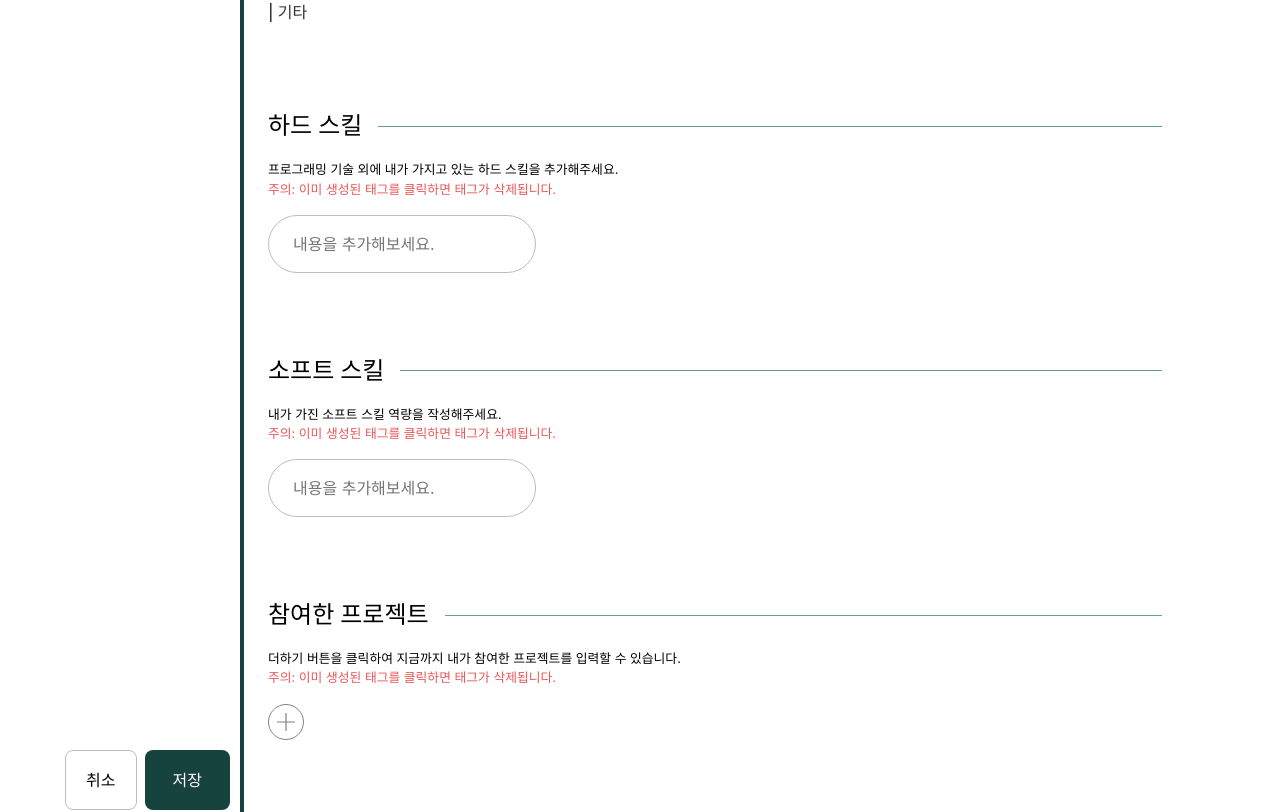
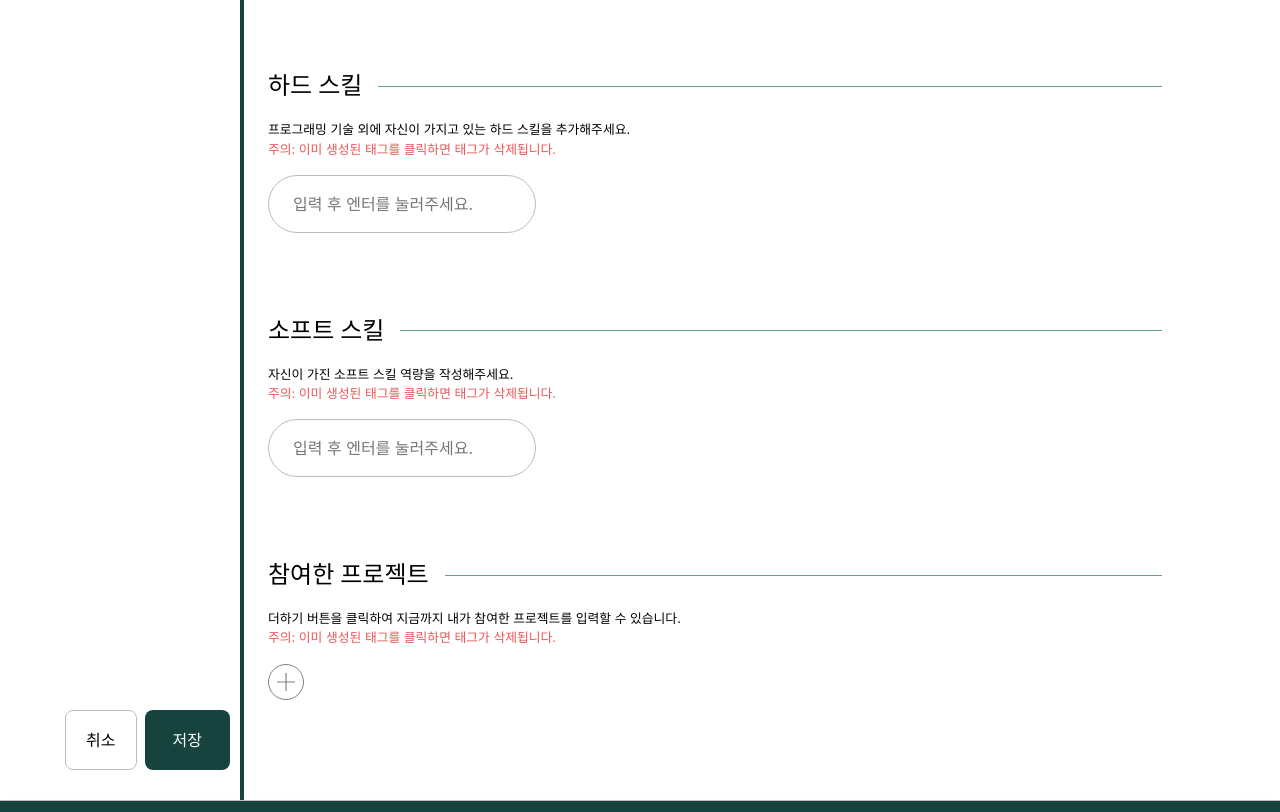
Before and after one commit to codestates-seb/seb45_main_024, a React (Vite) app in the folder client/: page /mypage/1/edit in a window 1280 px wide. Shown: the part 640-1452 px from the top of the page. Built offline with nearby package versions, Linux system fonts and the light colour scheme; a web font is replaced by a local one.

Commit message:
[fix] input guide added

```diff
--- a/client/src/components/mypage/input/CreateProfile.tsx
+++ b/client/src/components/mypage/input/CreateProfile.tsx
@@ -197,7 +197,7 @@ const CreateProfile: FC<Props> = ({ setProfileFormData }) => {
         <TitleLine title={ProfileCats.HARD} />
         <div className={classes.helpTextContainer}>
           <p className={classes.helpText}>
-            프로그래밍 기술 외에 내가 가지고 있는 하드 스킬을 추가해주세요.
+            프로그래밍 기술 외에 자신이 가지고 있는 하드 스킬을 추가해주세요.
           </p>
           <p className={`${classes.helpText} ${classes.warning}`}>{WARNING}</p>
         </div>
@@ -215,7 +215,7 @@ const CreateProfile: FC<Props> = ({ setProfileFormData }) => {
         <TitleLine title={ProfileCats.SOFT} />
         <div className={classes.helpTextContainer}>
           <p className={classes.helpText}>
-            내가 가진 소프트 스킬 역량을 작성해주세요.
+            자신이 가진 소프트 스킬 역량을 작성해주세요.
           </p>
           <p className={`${classes.helpText} ${classes.warning}`}>{WARNING}</p>
         </div>
--- a/client/src/components/mypage/input/HardInput.tsx
+++ b/client/src/components/mypage/input/HardInput.tsx
@@ -13,7 +13,7 @@ const HardInput: FC<HardInputProps> = ({ input, setInput }) => {
         value={input}
         onChange={e => setInput(e.target.value)}
         className={classes.hardInput}
-        placeholder="내용을 추가해보세요."
+        placeholder="입력 후 엔터를 눌러주세요."
       />
     </div>
   );
--- a/client/src/components/mypage/input/SoftInput.tsx
+++ b/client/src/components/mypage/input/SoftInput.tsx
@@ -13,7 +13,7 @@ const SoftInput: FC<SoftInputProps> = ({ input, setInput }) => {
         value={input}
         onChange={e => setInput(e.target.value)}
         className={classes.softInput}
-        placeholder="내용을 추가해보세요."
+        placeholder="입력 후 엔터를 눌러주세요."
       />
     </div>
   );
--- a/client/src/pages/mypage/EditProfile.module.css
+++ b/client/src/pages/mypage/EditProfile.module.css
@@ -15,7 +15,7 @@
   grid-column: span 2;
   height: 100%;
   border-right: 4px solid var(--color-main);
-  padding-top: 90px;
+  padding-top: 50px;
 }
 
 .actions {
@@ -39,7 +39,7 @@
 
 .componentContainer {
   grid-column: span 9;
-  padding-top: 90px;
+  padding-top: 50px;
   padding-bottom: 100px;
 }
 
--- a/client/src/pages/mypage/EditProfile.tsx
+++ b/client/src/pages/mypage/EditProfile.tsx
@@ -34,7 +34,7 @@ const EditProfile: FC = () => {
   useEffect(() => {
     const handleScroll = () => {
       const saveButton = document.querySelector("." + classes.saveBtn);
-      if (window.scrollY > 850) {
+      if (window.scrollY > 800) {
         saveButton?.classList.add("blinkingBorder");
       } else {
         saveButton?.classList.remove("blinkingBorder");
@@ -52,7 +52,7 @@ const EditProfile: FC = () => {
     <div className={classes.mainContainer}>
       <section className={classes.sideComponent}>
         <p className={classes.helpText}>
-          프로필 수정을 하고 저장하기를 눌러주세요.
+          프로필 수정을 하고 하단의 저장 버튼을 꼭 눌러주세요.
         </p>
         <div className={classes.actions}>
           <button className={classes.cancelBtn} onClick={cancelHandler}>
```
